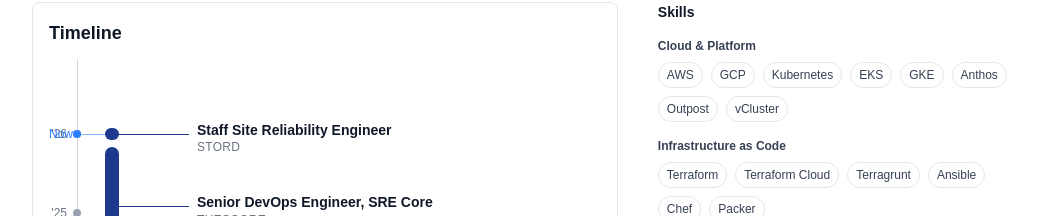
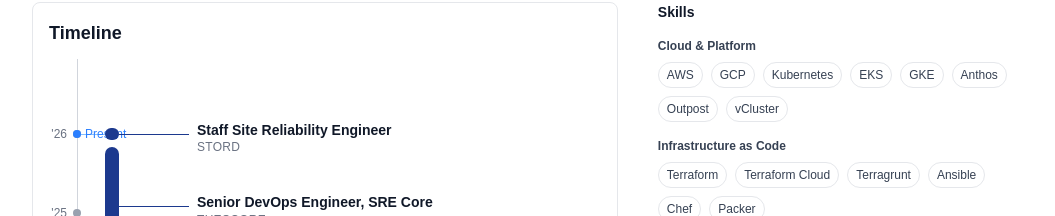
Before and after one commit to izz-linux/portfolio, a Next.js app: page / in a window 1280 px wide. Shown: the part 352-568 px from the top of the page, without its empty margins (112-1167 px from the left). Built offline with nearby package versions, Linux system fonts and the light colour scheme.

Commit message:
feat(timeline): rename present marker to 'Present' and move it onto the marker line (#44)

```diff
--- a/components/Timeline.tsx
+++ b/components/Timeline.tsx
@@ -120,10 +120,10 @@
             style={{ left: AXIS_X - YEAR_LABEL_OFFSET, top: -YEAR_LABEL_OFFSET }}
           />
           <div
-            className="absolute text-xs font-medium text-blue-500 dark:text-blue-400"
-            style={{ left: 0, top: YEAR_LABEL_TOP_OFFSET, width: AXIS_X - 10, textAlign: "right" }}
+            className="absolute whitespace-nowrap text-xs font-medium text-blue-500 dark:text-blue-400"
+            style={{ left: AXIS_X + 8, top: YEAR_LABEL_TOP_OFFSET }}
           >
-            Now
+            Present
           </div>
         </div>
 
```
Also changed, not shown: 1 other file (tests, documents, lock files or other folders).
